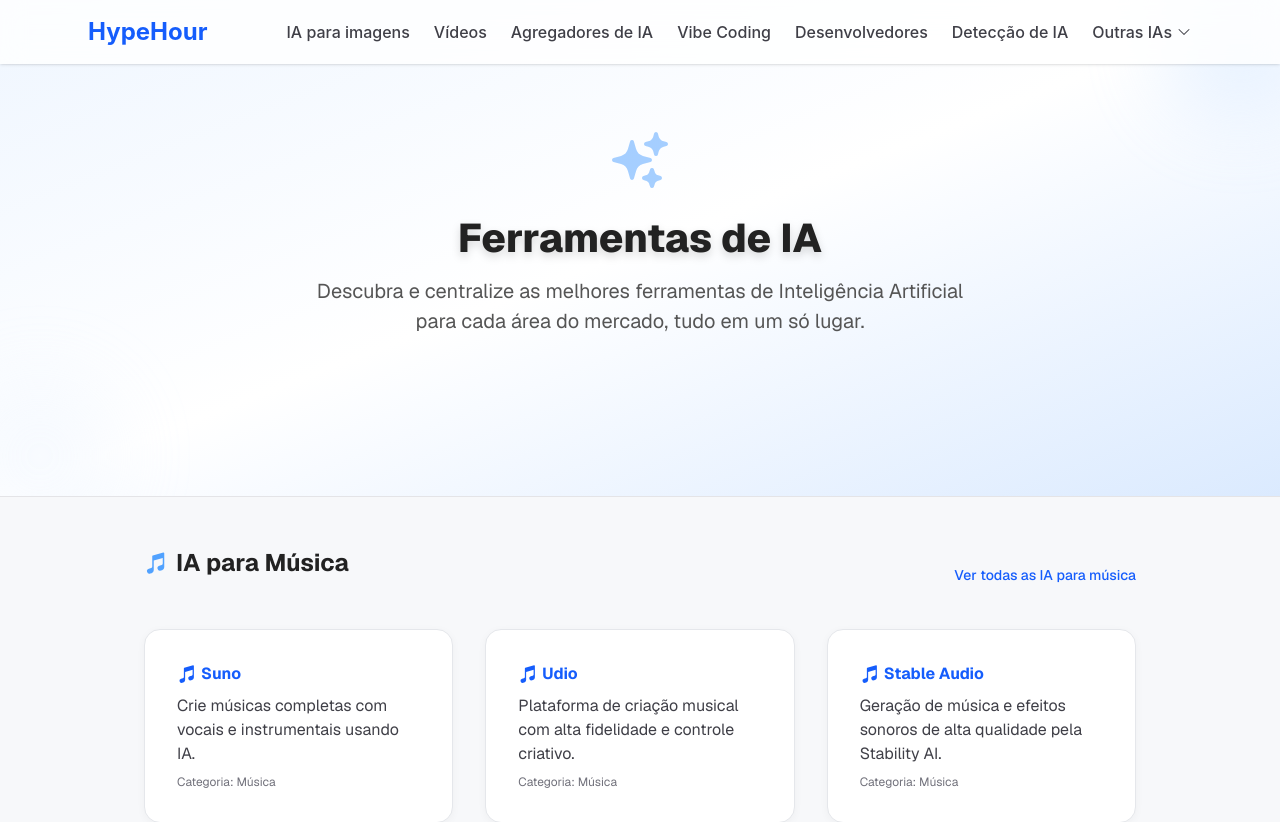
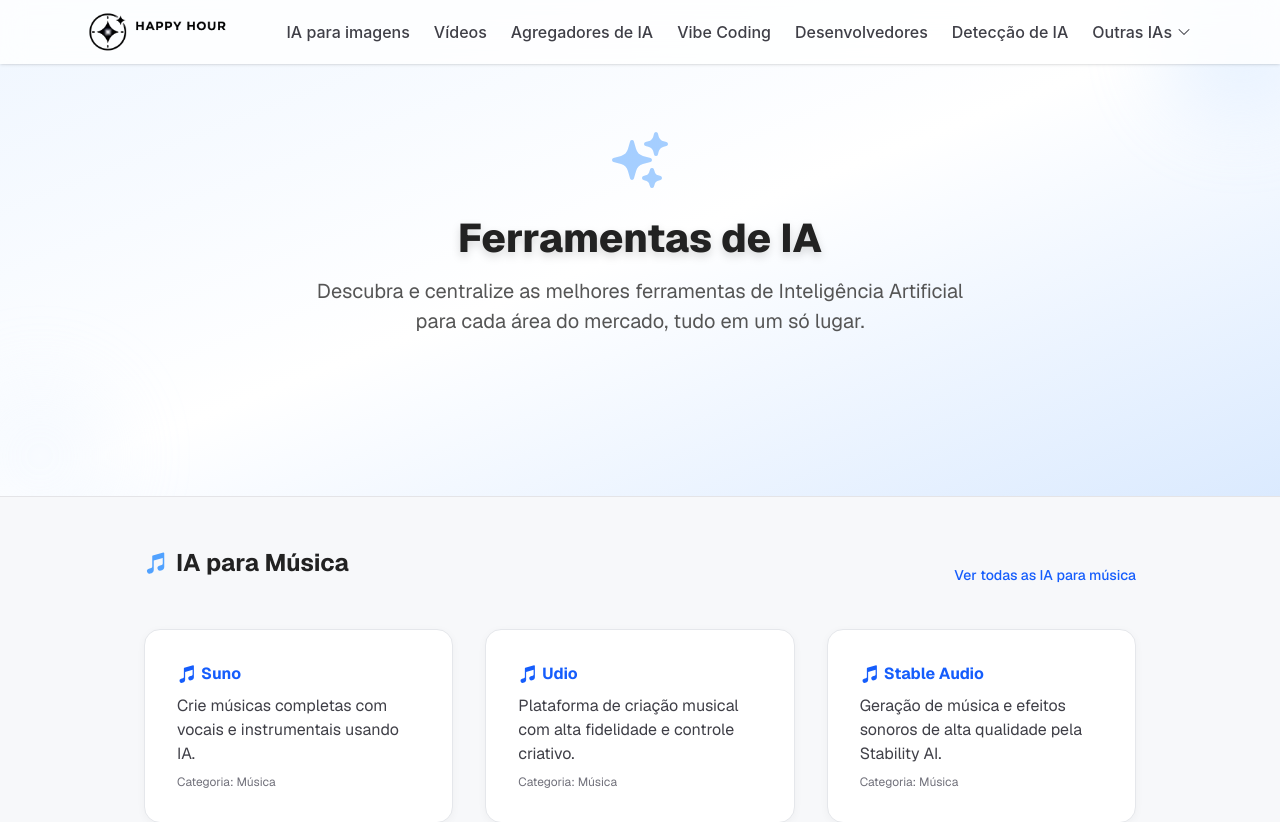
Before and after one commit to cavadema/hypehour, a Next.js app: page / in a window 1280 px wide. Shown: the top 822 px of the page. Built offline with nearby package versions, Linux system fonts and the light colour scheme.

Commit message:
feat: replace header text with logo image
Replace HypeHour text with complete logo image in header.

```diff
--- a/app/components/Header.tsx
+++ b/app/components/Header.tsx
@@ -2,6 +2,7 @@
 
 import { useState } from "react";
 import Link from "next/link";
+import Image from "next/image";
 import { Bars3Icon, XMarkIcon, ChevronDownIcon } from "@heroicons/react/24/solid";
 
 export default function Header() {
@@ -11,8 +12,8 @@
     <header className="w-full bg-white/80 backdrop-blur-md shadow-sm fixed top-0 z-50">
       <div className="max-w-6xl mx-auto px-6 h-16 flex items-center justify-between">
         {/* Logo */}
-        <Link href="/" className="text-2xl font-bold text-blue-600">
-          HypeHour
+        <Link href="/" className="flex items-center">
+          <Image src="/logo.png" alt="HypeHour" width={200} height={50} className="h-10 w-auto" priority />
         </Link>
 
         {/* Desktop Menu */}
```
Also changed, not shown: public/logo.png (added).
